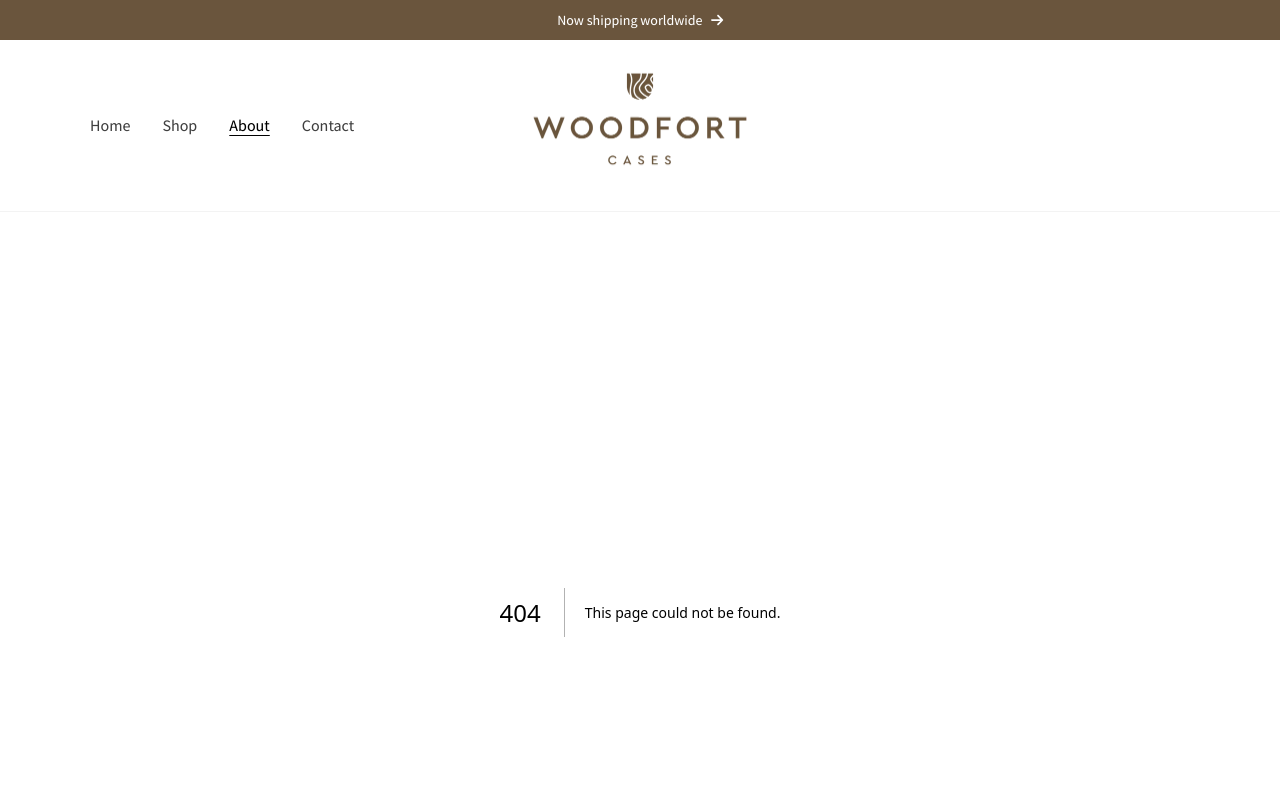
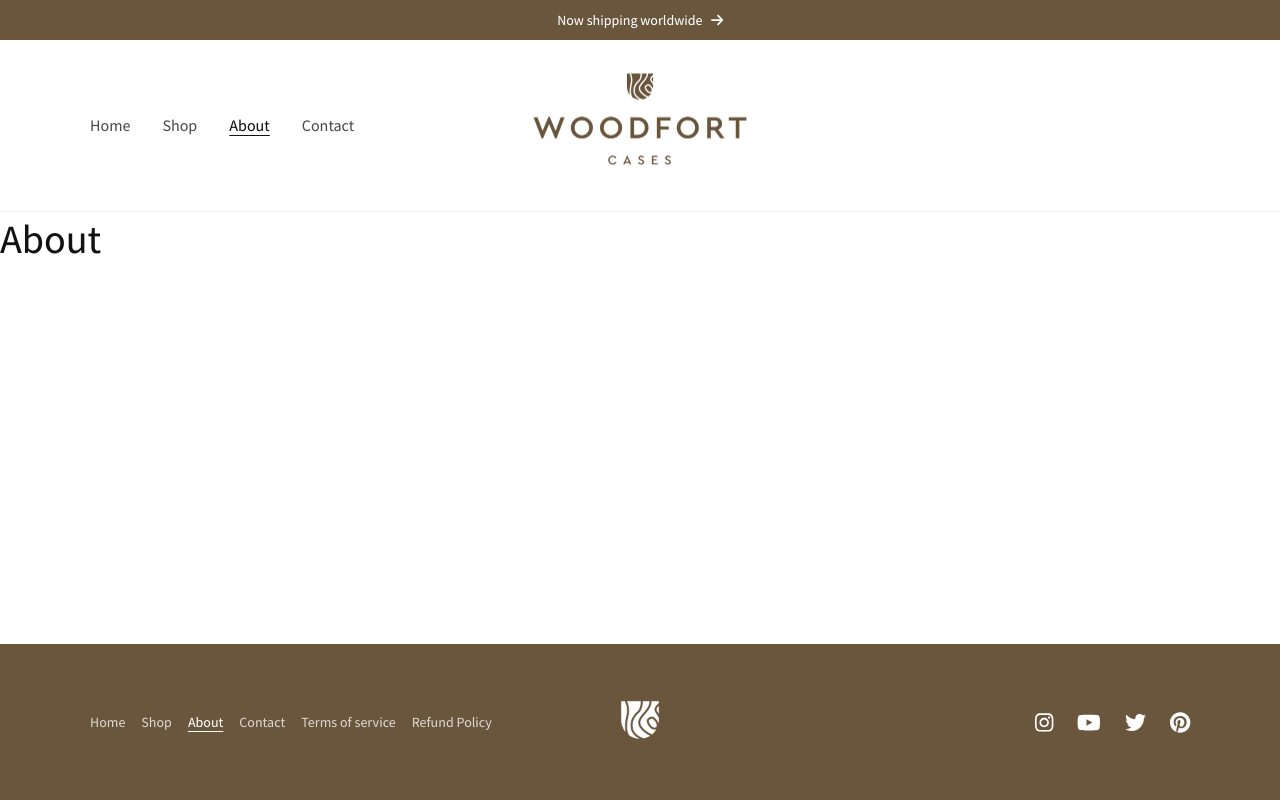
Before and after one commit to phillipmiles/woodfort-cases, a Next.js app: page /about in a window 1280 px wide. Before the commit this address had no page. Shown: the top 800 px of the page. Built offline with nearby package versions, Linux system fonts and the light colour scheme.

Commit message:
Added skeletons for other pages

```diff
--- /dev/null
+++ b/src/app/about/page.tsx
@@ -0,0 +1,9 @@
+const Page = () => {
+  return (
+    <div>
+      <h1>About</h1>
+    </div>
+  );
+};
+
+export default Page;
--- /dev/null
+++ b/src/app/layout.module.css
@@ -0,0 +1,9 @@
+.body {
+  display: flex;
+  flex-direction: column;
+  min-height: 100vh;
+}
+
+.content {
+  flex-grow: 1;
+}
--- a/src/app/layout.tsx
+++ b/src/app/layout.tsx
@@ -4,6 +4,7 @@ import Header from '@/constructs/Header';
 import AnnouncementBar from '@/components/AnnouncementBar';
 import Footer from '@/constructs/Footer';
 import { Assistant } from 'next/font/google';
+import s from './layout.module.css';
 
 // The following import prevents a Font Awesome icon server-side rendering bug,
 // where the icons flash from a very large icon down to a properly sized one:
@@ -27,10 +28,10 @@ export default function RootLayout({
 }>) {
   return (
     <html lang="en">
-      <body className={`${assistant.className}`}>
+      <body className={`${assistant.className} ${s.body}`}>
         <AnnouncementBar href="/">Now shipping worldwide</AnnouncementBar>
         <Header />
-        {children}
+        <main className={s.content}>{children}</main>
         <Footer />
       </body>
     </html>
```
Also changed, not shown: src/app/contact/page.tsx (added, +9 -0 lines), src/app/shop/page.tsx (added, +9 -0 lines).
